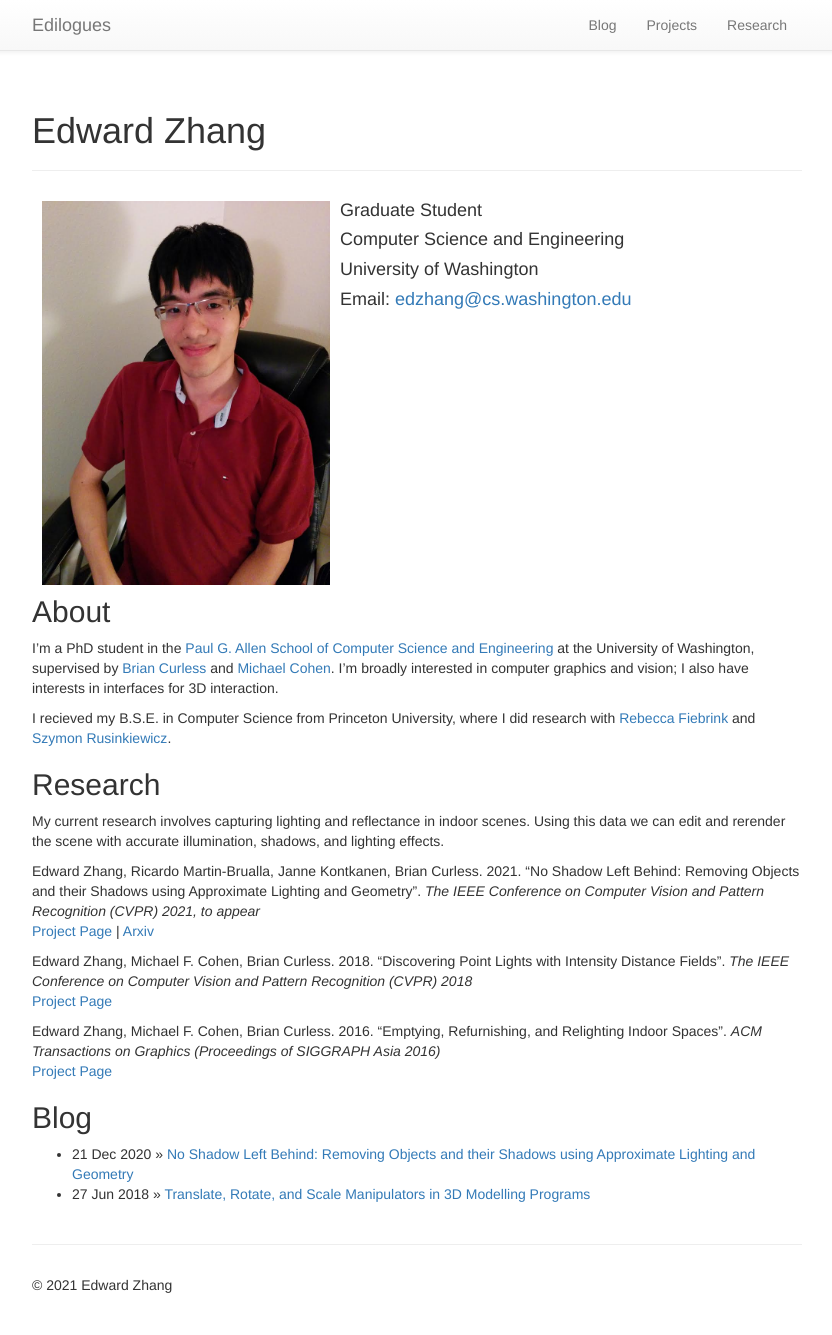
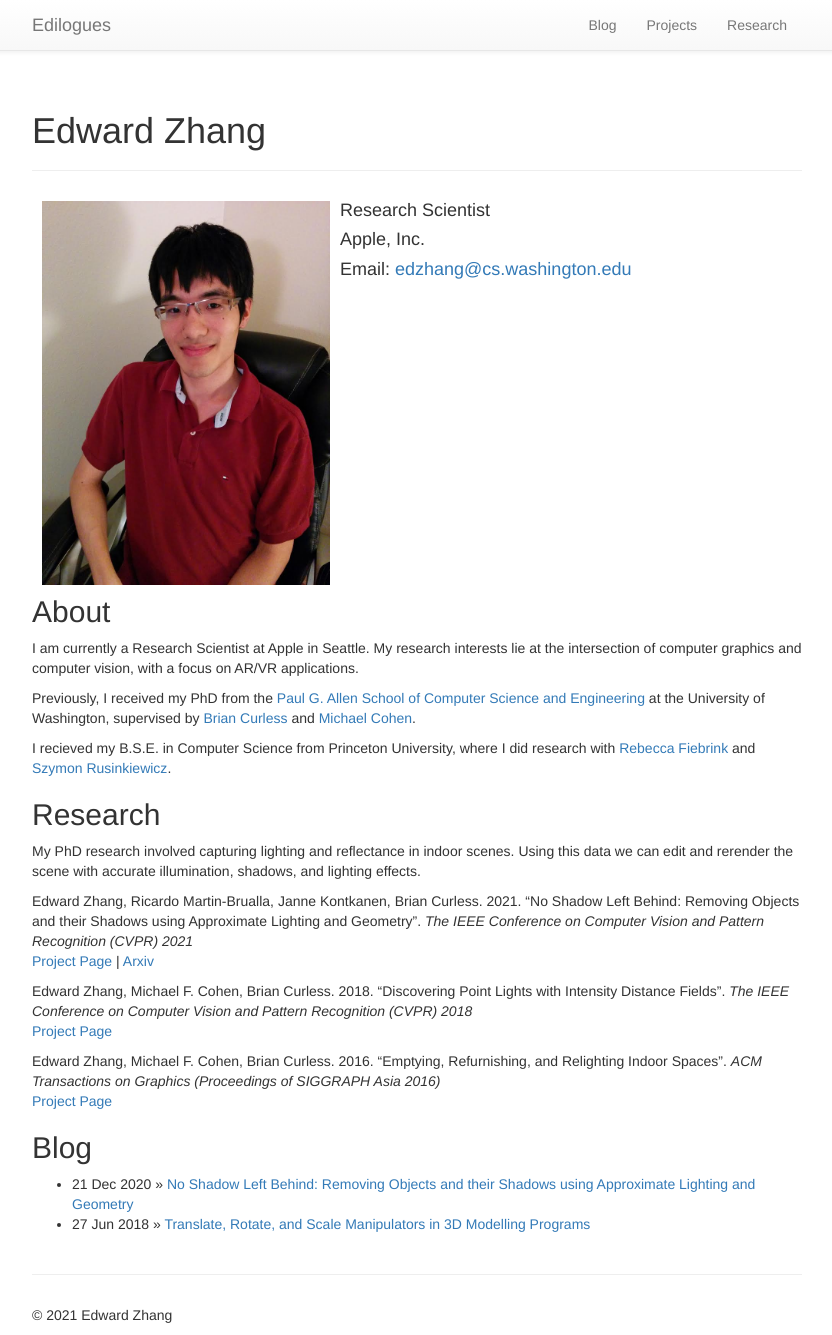
Before and after one commit to kyzyx/kyzyx.github.io, a Jekyll site: the page built from index.md, in a window 1280 px wide. Shown: the whole page, without its empty margins (223-1055 px from the left). Built offline with Jekyll 4.4.1, drawn with Linux system fonts in a browser that asks for light colours; nearby versions of some CDN libraries; before the commit the page ends 1305 px from its top, so only the background shows below that.

Commit message:
Update index.md after graduating

```diff
--- a/index.md
+++ b/index.md
@@ -9,28 +9,27 @@ customjs:
 
 <img src="{{ BASE_PATH }}/images/home/edzhang.jpg" class='img-left'/>
 
-#### Graduate Student ####
+#### Research Scientist ####
 
-#### Computer Science and Engineering ####
-
-#### University of Washington ####
+#### Apple, Inc. ####
 
 #### Email: <edzhang@cs.washington.edu> ####
 
 <h2 style="clear: both"> About </h2>
-I'm a PhD student in the [Paul G. Allen School of Computer Science and Engineering](http://www.cs.washington.edu) at the University of Washington,
+I am currently a Research Scientist at Apple in Seattle. My research interests lie at the intersection of computer graphics and computer vision, with a focus on AR/VR applications.
+
+Previously, I received my PhD from the [Paul G. Allen School of Computer Science and Engineering](http://www.cs.washington.edu) at the University of Washington,
 supervised by [Brian Curless](http://homes.cs.washington.edu/~curless/) and [Michael Cohen](http://research.microsoft.com/en-us/um/people/cohen/).
-I'm broadly interested in computer graphics and vision; I also have interests in interfaces for 3D interaction.
 
 I recieved my B.S.E. in Computer Science from Princeton University, where I did research with
 [Rebecca Fiebrink](http://www.cs.princeton.edu/~fiebrink/Rebecca_Fiebrink/welcome.html) and
 [Szymon Rusinkiewicz](http://www.cs.princeton.edu/~smr/).
 
 ## Research
-My current research involves capturing lighting and reflectance in indoor scenes. Using this data we
+My PhD research involved capturing lighting and reflectance in indoor scenes. Using this data we
 can edit and rerender the scene with accurate illumination, shadows, and lighting effects.
 
-Edward Zhang, Ricardo Martin-Brualla, Janne Kontkanen, Brian Curless. 2021. "No Shadow Left Behind: Removing Objects and their Shadows using Approximate Lighting and Geometry". <i>The IEEE Conference on Computer Vision and Pattern Recognition (CVPR) 2021, to appear</i><br>
+Edward Zhang, Ricardo Martin-Brualla, Janne Kontkanen, Brian Curless. 2021. "No Shadow Left Behind: Removing Objects and their Shadows using Approximate Lighting and Geometry". <i>The IEEE Conference on Computer Vision and Pattern Recognition (CVPR) 2021</i><br>
 [Project Page]({% post_url 2020-12-21-no-shadow-left-behind-removing-objects-and-their-shadows-using-approximate-lighting-and-geometry %}) | [Arxiv](https://arxiv.org/abs/2012.10565)
 
 Edward Zhang, Michael F. Cohen, Brian Curless. 2018.  "Discovering Point Lights with Intensity Distance Fields". <i>The IEEE Conference on Computer Vision and Pattern Recognition (CVPR) 2018</i><br>
```
